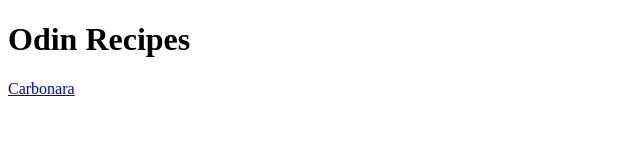
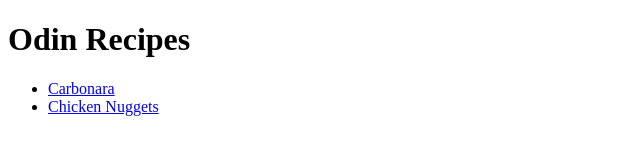
Before and after one commit to Ondie1120/odin-recipes, a plain HTML site: page index.html in a window 1280 px wide. Shown: the whole page, without its empty margins (0-640 px from the left). Drawn offline with Linux system fonts and the light colour scheme.

Commit message:
Added Chicken Nuggets page and link

```diff
--- a/index.html
+++ b/index.html
@@ -7,7 +7,10 @@
 </head>
 <body>
     <h1>Odin Recipes</h1>
-    <a href="recipes/carbonara.html" target="_blank" rel="noopener noreferrer">Carbonara</a>
+    <ul>
+    <li><a href="recipes/carbonara.html" target="_blank" rel="noopener noreferrer">Carbonara</a></li>
+    <li><a href="recipes/chicken_nuggets.html" target="_blank" rel="noopener noreferrer">Chicken Nuggets</a></li>
 
+    </ul>
 </body>
 </html>
```
Also changed, not shown: chicken_nuggets.html (added, +11 -0 lines), nuggets.html (added).
